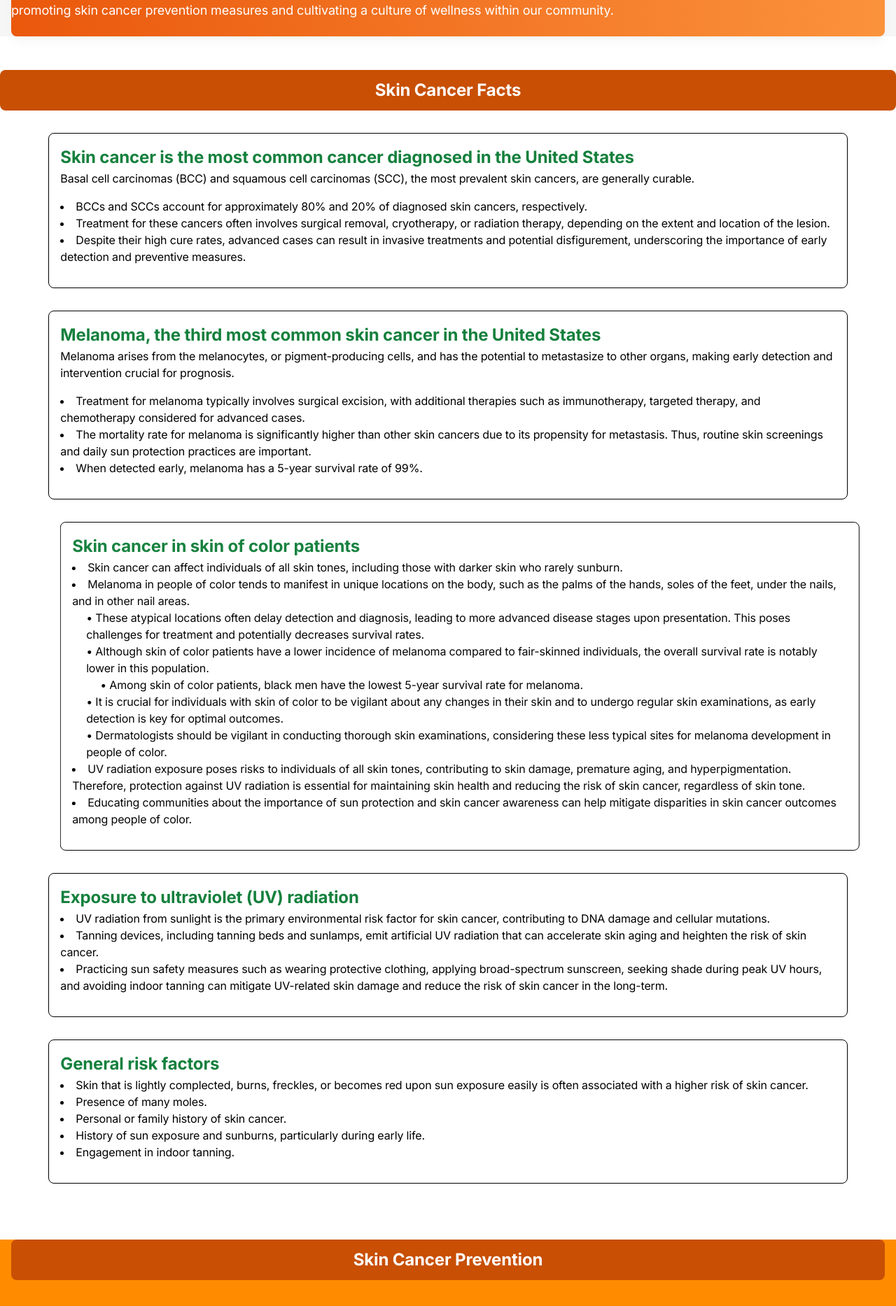
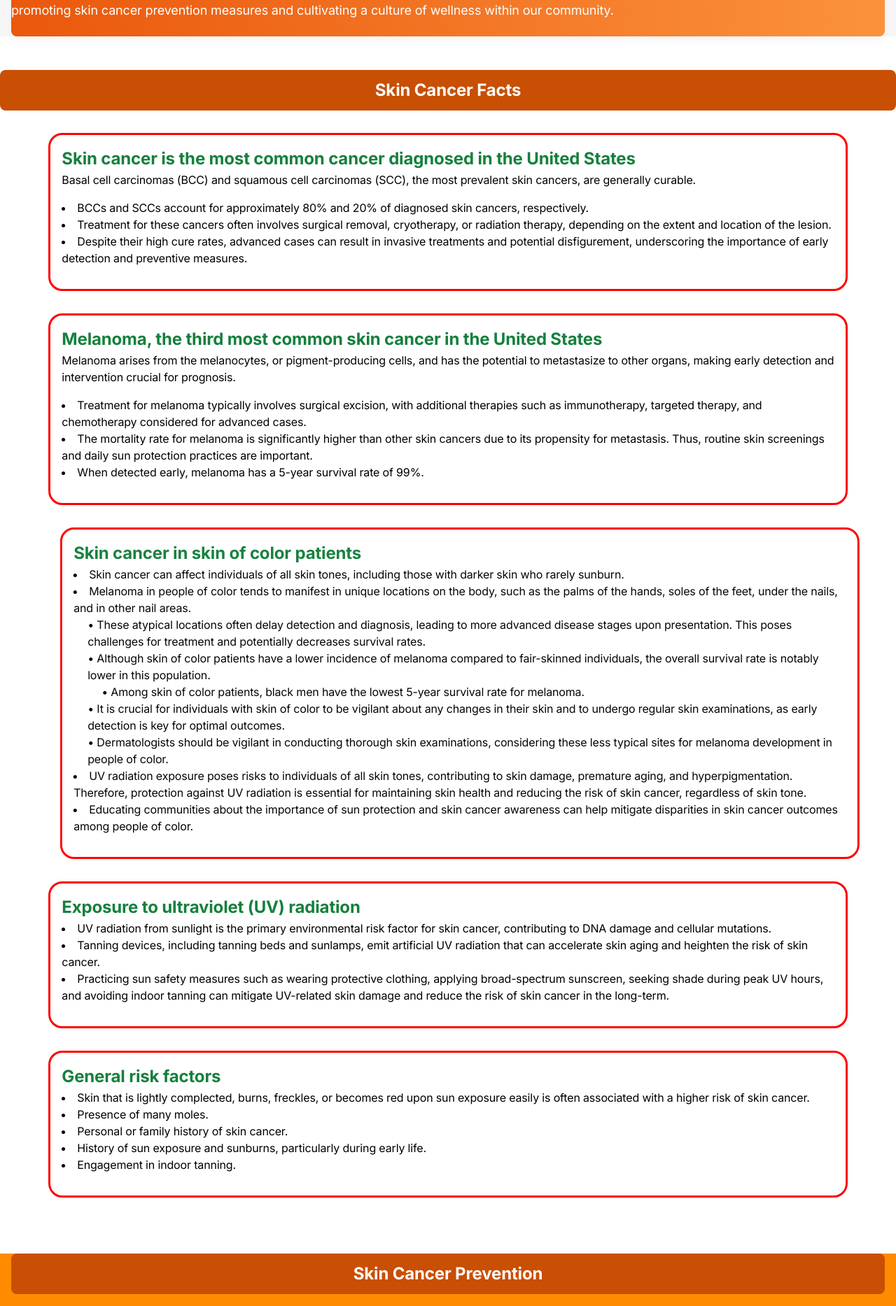
Before and after one commit to ramya72002/MIAMI, a Next.js app: page / in a window 1280 px wide. Shown: the part 1096-2963 px from the top of the page at 70% size. Built offline with nearby package versions, Linux system fonts and the light colour scheme.

Commit message:
colour changed for borders

```diff
--- a/app/css/additional-styles/theme.css
+++ b/app/css/additional-styles/theme.css
@@ -9,6 +9,25 @@ html {
 .form-checkbox:focus,
 .form-radio:focus {
   @apply ring-0;
+}
+.thick-border-red {
+  border: 8px solid red;
+}
+
+.thick-border-blue {
+  border: 8px solid blue;
+}
+
+.thick-border-green {
+  border: 8px solid green;
+}
+
+.thick-border-orange {
+  border: 8px solid orange;
+}
+
+.thick-border-purple {
+  border: 8px solid purple;
 }
 
 /* Hamburger button */
--- a/components/cancerFacts.tsx
+++ b/components/cancerFacts.tsx
@@ -1,4 +1,3 @@
-
 'use client'
 import { useState, useEffect } from 'react';
 
@@ -58,7 +57,7 @@ export default function CancerFacts() {
       <div className="container mx-auto mt-12 px-0 flex flex-wrap items-center justify-center" >
         <button className="container flex justify-center items-center button-red mb-8">Skin Cancer Facts</button>
         <div className="w-full lg:w-11/12 xl:w-100 px-4">
-          <div className={`border border-black rounded-lg mb-8 p-4 ${isAnimated.section1 ? 'animate-rightLeft' : ''} section1`}>
+          <div style={{ border: '3px solid red', borderRadius: '20px' }} className={`border border-black rounded-lg mb-8 p-4 ${isAnimated.section1 ? 'animate-rightLeft' : ''} section1`}>
                    <h2 className="text-2xl text-green-700 font-bold">Skin cancer is the most common cancer diagnosed in the United States</h2>
             <p className="text-black mb-4">Basal cell carcinomas (BCC) and squamous cell carcinomas (SCC), the most prevalent skin cancers, are generally curable.</p>
             <ul className="list-disc list-inside text-black mb-4">
@@ -67,7 +66,7 @@ export default function CancerFacts() {
               <li>Despite their high cure rates, advanced cases can result in invasive treatments and potential disfigurement, underscoring the importance of early detection and preventive measures.</li>
             </ul>
           </div>
-          <div className={`border border-black rounded-lg mb-8 p-4 ${isAnimated.section2 ? 'animate-slideLeft' : ''} section2`}>
+          <div style={{ border: '3px solid red', borderRadius: '20px' }} className={`border border-black rounded-lg mb-8 p-4 ${isAnimated.section2 ? 'animate-slideLeft' : ''} section2`}>
           <h2 className="text-2xl text-green-700 font-bold">Melanoma, the third most common skin cancer in the United States</h2>
             <p className="text-black mb-4">Melanoma arises from the melanocytes, or pigment-producing cells, and has the potential to metastasize to other organs, making early detection and intervention crucial for prognosis.</p>
             <ul className="list-disc list-inside text-black mb-4">
@@ -76,7 +75,7 @@ export default function CancerFacts() {
               <li>When detected early, melanoma has a 5-year survival rate of 99%.</li>
             </ul>
             </div>
-            <div className={`border border-black rounded-lg mb-8 p-4 ${isAnimated.section5 ? 'animate-rightLeft' : ''} section5`}>
+            <div style={{ border: '3px solid red', borderRadius: '20px' }} className={`border border-black rounded-lg mb-8 p-4 ${isAnimated.section5 ? 'animate-rightLeft' : ''} section5`}>
           <h2 className="text-2xl text-green-700 font-bold">Skin cancer in skin of color patients</h2>
             <ul className="list-disc list-inside text-black mb-4">
               <li>Skin cancer can affect individuals of all skin tones, including those with darker skin who rarely sunburn.</li>
@@ -94,7 +93,7 @@ export default function CancerFacts() {
               <li>Educating communities about the importance of sun protection and skin cancer awareness can help mitigate disparities in skin cancer outcomes among people of color.</li>
             </ul>
           </div>
-          <div className={`border border-black rounded-lg mb-8 p-4 ${isAnimated.section3 ? 'animate-slideLeft' : ''} section3`}>
+          <div style={{ border: '3px solid red', borderRadius: '20px' }} className={`border border-black rounded-lg mb-8 p-4 ${isAnimated.section3 ? 'animate-slideLeft' : ''} section3`}>
           <h2 className="text-2xl text-green-700 font-bold">Exposure to ultraviolet (UV) radiation</h2>
             <ul className="list-disc list-inside text-black mb-4">
             <li>UV radiation from sunlight is the primary environmental risk factor for skin cancer, contributing to DNA damage and cellular mutations.</li>
@@ -104,7 +103,7 @@ export default function CancerFacts() {
             </ul>
           </div>
 
-          <div className={`border border-black rounded-lg mb-8 p-4 ${isAnimated.section4 ? 'animate-rightLeft' : ''} section4`}>
+          <div style={{ border: '3px solid red', borderRadius: '20px' }} className={`border border-black rounded-lg mb-8 p-4 ${isAnimated.section4 ? 'animate-rightLeft' : ''} section4`}>
           <h2 className="text-2xl text-green-700 font-bold">General risk factors</h2>
             <ul className="list-disc list-inside text-black mb-4">
               <li>Skin that is lightly complected, burns, freckles, or becomes red upon sun exposure easily is often associated with a higher risk of skin cancer.</li>
```
